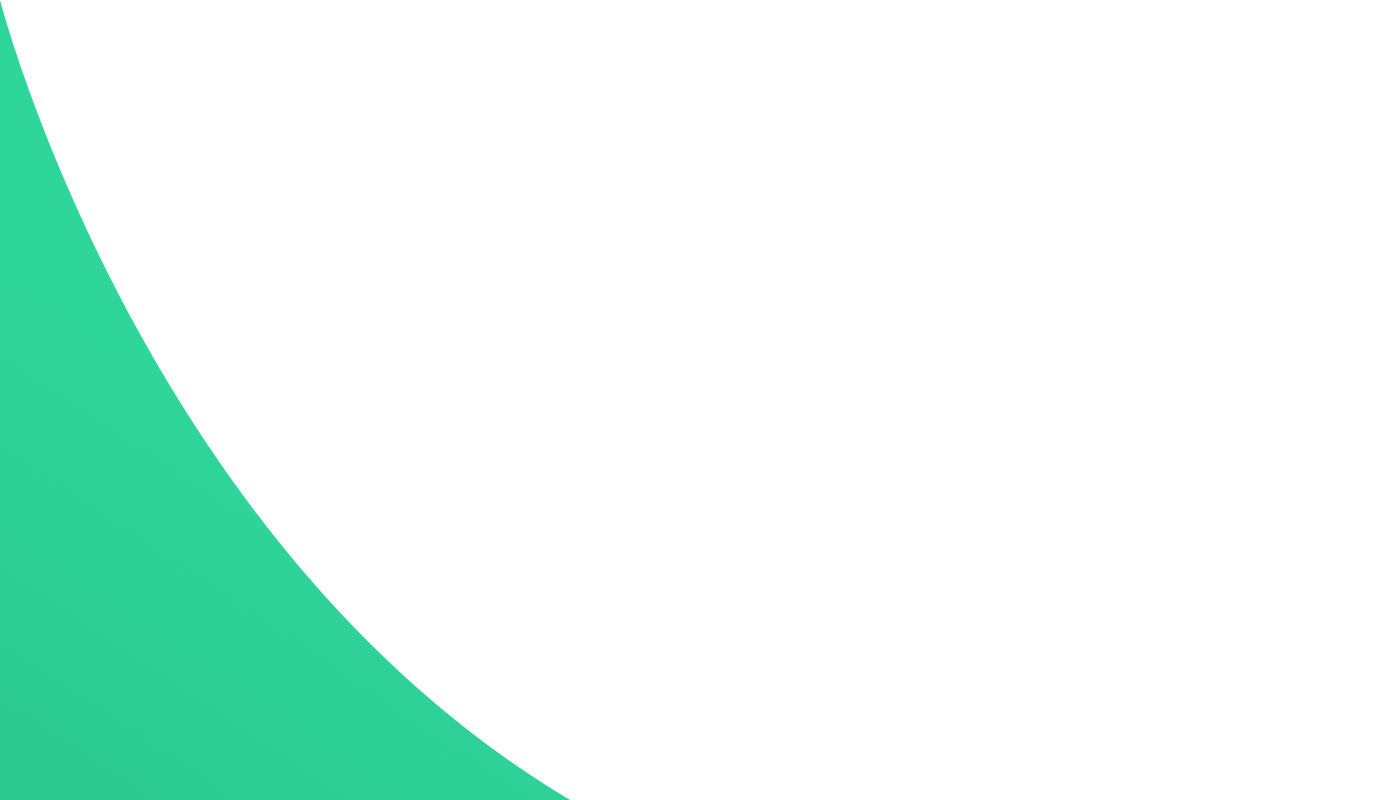
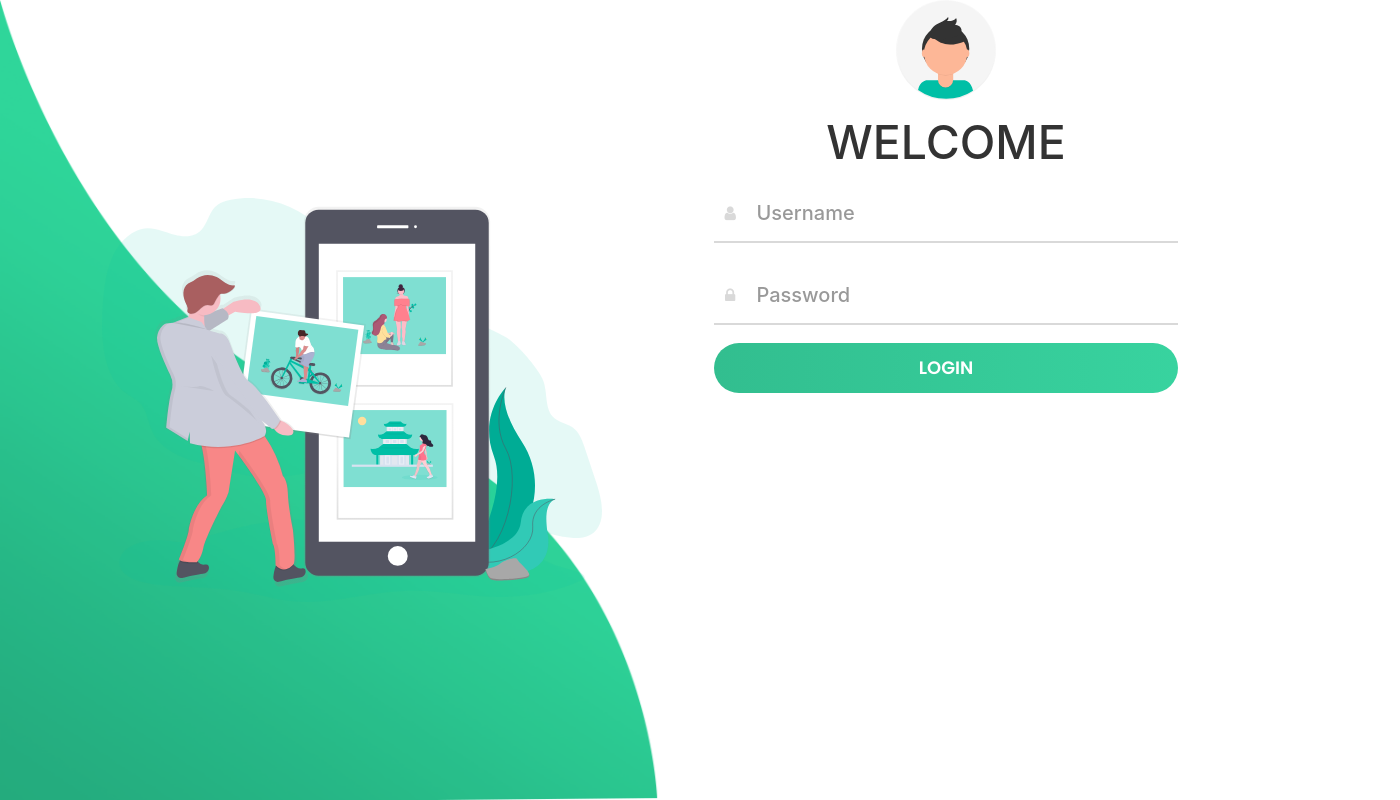
Before and after one commit to PROJECT-ITSOL/THEME, an Angular app: page / in a window 1280 px wide. Shown: the top 800 px of the page, 1400 px wide, since content can reach past the window. Built offline with nearby package versions, Linux system fonts and the light colour scheme.

Commit message:
create-template-login

```diff
--- a/angular.json
+++ b/angular.json
@@ -29,7 +29,8 @@
                         ],
                         "styles": [
                             "src/styles.scss",
-                            "./node_modules/bootstrap/dist/css/bootstrap.min.css"
+                            "./node_modules/bootstrap/dist/css/bootstrap.min.css",
+                            "./node_modules/font-awesome/css/font-awesome.min.css"
                         ],
                         "scripts": []
                     },
--- a/src/app/app.component.html
+++ b/src/app/app.component.html
@@ -1 +1,4 @@
+<!-- <p>
+    <i class="fa fa-facebook" aria-hidden="true"></i>
+</p> -->
 <app-login></app-login>
--- a/src/app/login/login.component.html
+++ b/src/app/login/login.component.html
@@ -1,4 +1,4 @@
-<div class="image">
+<div class="wrapper">
     <img src="../../assets/image/wave.png" alt="" class="wave">
     <!-- <a href="">link</a> -->
     <div class="container">
@@ -6,11 +6,35 @@
             <img src="../../assets/image/image_phone.svg" alt="">
         </div>
         <div class="form-login">
-            <form action="">
-                <img src="../../assets/image/avatar.svg" alt="">
+            <div class="header">
+                <img src="../../assets/image/avatar.svg" alt="" class="avatar">
                 <h2>Welcome</h2>
-
-            </form>
+            </div>
+            <div class="content-form">
+                <form action="">
+                    <div class="input-account">
+                        <div class="input-data username">
+                            <div class="icon icon-user">
+                                <i class="fa fa-user" aria-hidden="true"></i>
+                            </div>
+                            <div class="content">
+                                <h5>Username</h5>
+                                <input type="text" name="username" ngModel>
+                            </div>
+                        </div>
+                        <div class="input-data password">
+                            <div class="icon icon-password">
+                                <i class="fa fa-lock" aria-hidden="true"></i>
+                            </div>
+                            <div class="content">
+                                <h5>Password</h5>
+                                <input type="password" name="password" ngModel>
+                            </div>
+                        </div>
+                    </div>
+                    <button type="submit" class="btn-login" value="login">Login</button>
+                </form>
+            </div>
         </div>
     </div>
 </div>
--- a/src/app/login/login.component.scss
+++ b/src/app/login/login.component.scss
@@ -1 +1,146 @@
 // @import '../../../node_modules/bootstrap/dist/css/bootstrap.min.css'
+.wrapper {
+    .wave {
+        position: fixed;
+        height: 100%;
+        left: 0;
+        bottom: 0;
+        z-index: -1;
+    }
+    .container {
+        width: 100vw;
+        height: 100vh;
+        display: grid;
+        grid-template-columns: repeat(2, 1fr);
+        grid-gap: 7em;
+        padding: 0 2em;
+        .image-phone {
+            display: flex;
+            justify-content: flex-end;
+            align-items: center;
+            img {
+                width: 500px;
+            }
+        }
+        .form-login {
+            // display: flex;
+            // align-items: center;
+            text-align: center;
+            .header {
+                display: block;
+                .avatar {
+                    width: 100px;
+                }
+                h2 {
+                    font-size: 2.9em;
+                    text-transform: uppercase;
+                    margin: 15px 0;
+                    color: #333;
+                }
+            }
+            .content-form {
+                .input-data {
+                    position: relative;
+                    display: grid;
+                    grid-template-columns: 7% 93%;
+                    margin: 25px 0;
+                    padding: 5px 0;
+                    border-bottom: 2px solid #d9d9d9;
+                    &:after,
+                    &::before {
+                        content: '';
+                        position: absolute;
+                        bottom: -2px;
+                        width: 0;
+                        height: 2px;
+                        background-color: #38d39f;
+                    }
+                    &:after {
+                        right: 50%;
+                    }
+                    &::before {
+                        left: 50%;
+                    }
+                    &.username {
+                        margin-top: 0;
+                    }
+                    &.password {
+                        margin-bottom: 4px;
+                    }
+                    &.focus {
+                        &:after,
+                        &:before {
+                            width: 50%;
+                        }
+                        .icon {
+                            i {
+                                color: #38d39f;
+                            }
+                        }
+                        .content {
+                            h5 {
+                                top: -5px;
+                                font-size: 15px;
+                            }
+                        }
+                    }
+                    .icon {
+                        display: flex;
+                        justify-content: center;
+                        align-items: center;
+                        i {
+                            color: #d9d9d9;
+                            transition: all 0.3s;
+                        }
+                    }
+                    .content {
+                        position: relative;
+                        height: 45px;
+                        h5 {
+                            position: absolute;
+                            left: 10px;
+                            top: 50%;
+                            transform: translateY(-50%);
+                            color: #999;
+                            transition: all 0.3s;
+                            // display: none;
+                        }
+                        input {
+                            position: absolute;
+                            width: 100%;
+                            height: 100%;
+                            left: 0;
+                            top: 0;
+                            border: none;
+                            outline: none;
+                            background: none;
+                            padding: 0.5em 0.7em;
+                            font-size: 1.2em;
+                            font-family: 'Poppins', sans-serif;
+                            color: #555;
+                        }
+                    }
+                }
+            }
+            .btn-login {
+                display: block;
+                width: 100%;
+                height: 50px;
+                border-radius: 25px;
+                font-size: 18px;
+                outline: none;
+                border: none;
+                margin: 1em 0;
+                background-image: linear-gradient(to right, #32be8f, #38d39f, #32be8f);
+                color: white;
+                font-family: 'Poppins', sans-serif;
+                background-size: 200%;
+                transition: all 0.5s;
+                text-transform: uppercase;
+                &:hover {
+                    background-position: right;
+                }
+            }
+        }
+    }
+}
--- a/src/index.html
+++ b/src/index.html
@@ -1,13 +1,17 @@
 <!doctype html>
 <html lang="en">
+
 <head>
     <meta charset="utf-8">
     <title>ThemeSell</title>
     <base href="/">
     <meta name="viewport" content="width=device-width, initial-scale=1">
+    <link href="https://fonts.googleapis.com/css2?family=Poppins:wght@600&display=swap" rel="stylesheet">
     <link rel="icon" type="image/x-icon" href="favicon.ico">
 </head>
+
 <body>
     <app-root></app-root>
 </body>
+
 </html>
--- a/src/styles.scss
+++ b/src/styles.scss
@@ -1 +1,11 @@
 /* You can add global styles to this file, and also import other style files */
+
+* {
+    margin: 0;
+    padding: 0;
+    box-sizing: border-box;
+}
+
+body {
+    font-family: 'Poppins', sans-serif;
+}
```
Lines whose indentation alone changed are shown as unchanged.
